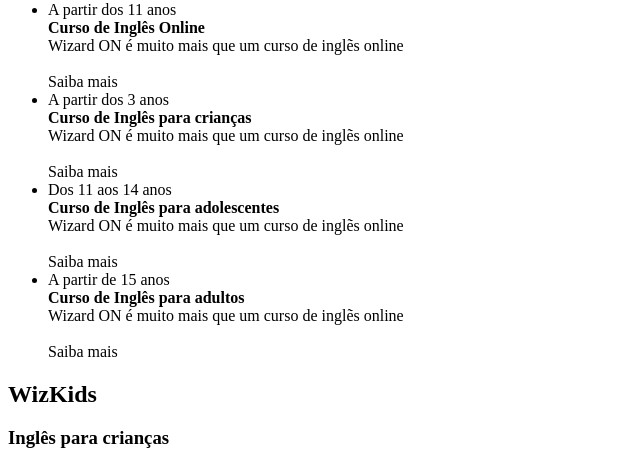
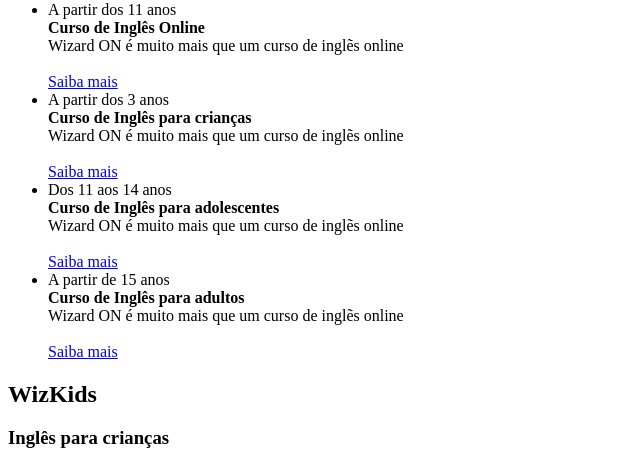
Before and after one commit to jod-alef/frontend-SENAC, a plain HTML site: page index.html in a window 1280 px wide. Shown: the part 334-799 px from the top of the page, without its empty margins (0-640 px from the left). Drawn offline with Linux system fonts and the light colour scheme.

Commit message:
correção de algumas tags <a>

```diff
--- a/index.html
+++ b/index.html
@@ -29,10 +29,10 @@
         <h3>Ideal para você</h3>
         <h1>Conheça alguns de nossos diferenciais!</h1>
         <ul>
-            <li>A partir dos 11 anos<br><strong>Curso de Inglês Online</strong><br>Wizard ON é muito mais que um curso de inglẽs online<br><br><a ref="#">Saiba mais</a></li>
-            <li>A partir dos 3 anos<br><strong>Curso de Inglês para crianças</strong><br>Wizard ON é muito mais que um curso de inglẽs online<br><br><a ref="#">Saiba mais</a></li>
-            <li>Dos 11 aos 14 anos<br><strong>Curso de Inglês para adolescentes</strong><br>Wizard ON é muito mais que um curso de inglẽs online<br><br><a ref="#">Saiba mais</a></li>
-            <li>A partir de 15 anos<br><strong>Curso de Inglês para adultos</strong><br>Wizard ON é muito mais que um curso de inglẽs online<br><br><a ref="#">Saiba mais</a></li>
+            <li>A partir dos 11 anos<br><strong>Curso de Inglês Online</strong><br>Wizard ON é muito mais que um curso de inglẽs online<br><br><a href="#">Saiba mais</a></li>
+            <li>A partir dos 3 anos<br><strong>Curso de Inglês para crianças</strong><br>Wizard ON é muito mais que um curso de inglẽs online<br><br><a href="#">Saiba mais</a></li>
+            <li>Dos 11 aos 14 anos<br><strong>Curso de Inglês para adolescentes</strong><br>Wizard ON é muito mais que um curso de inglẽs online<br><br><a href="#">Saiba mais</a></li>
+            <li>A partir de 15 anos<br><strong>Curso de Inglês para adultos</strong><br>Wizard ON é muito mais que um curso de inglẽs online<br><br><a href="#">Saiba mais</a></li>
         </ul>
 
     <article>
```
